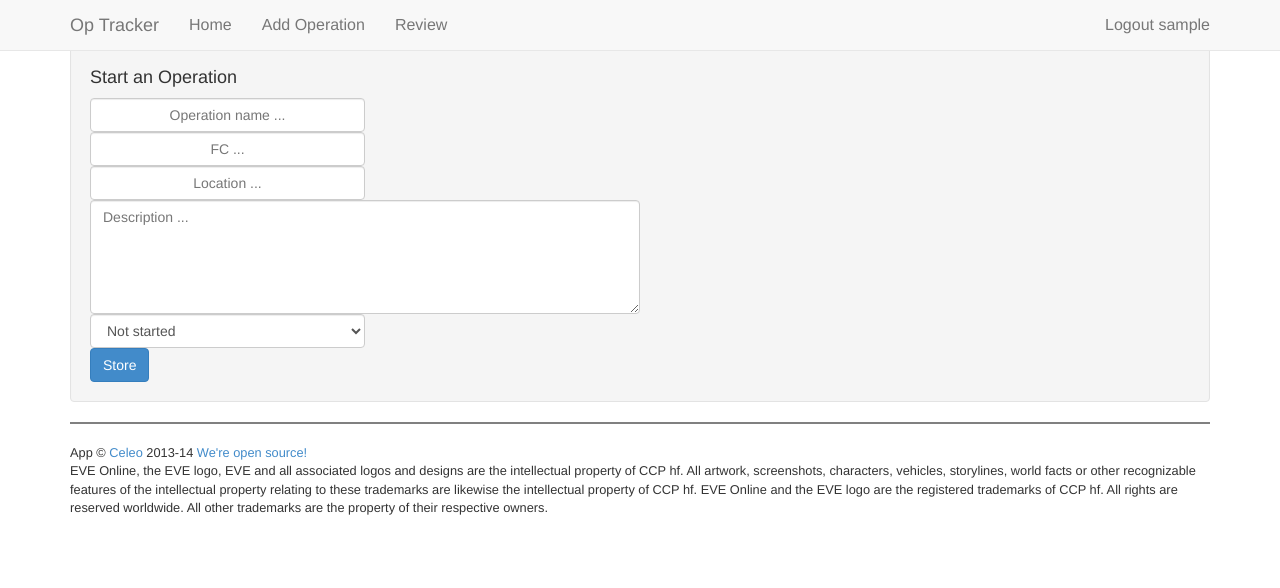
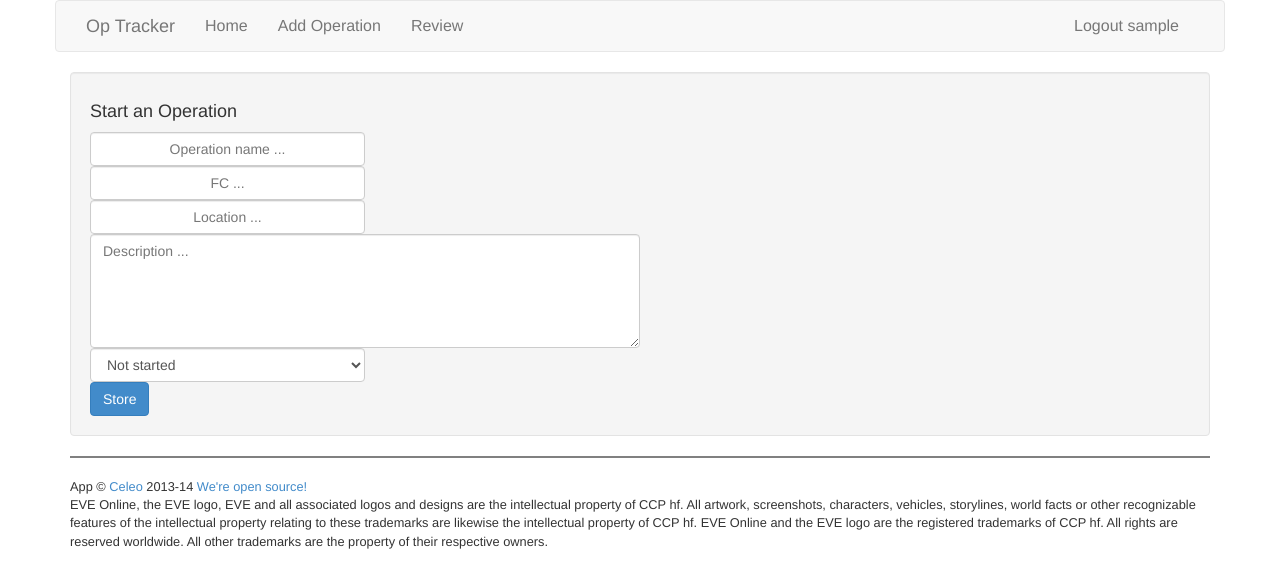
Before and after one commit to Celeo/EveTrackers, a Flask app: template trackers/templates/op/addop.html in a window 1280 px wide. Shown: the top 588 px of the page. Run offline with Flask 2, Linux system fonts and the light colour scheme; the template is opened without the code that fills it, so the values that code supplies are empty; the visitor is signed in with stand-in values (Sample User, id 1); some libraries are stand-ins or nearby versions.

Commit message:
Making optracker top nav bar the same style as sitetracker

```diff
--- a/trackers/static/css/op.css
+++ b/trackers/static/css/op.css
@@ -1,5 +1,4 @@
 body {
-    margin-top: 3%;
     font-size: medium;
 }
 
--- a/trackers/templates/op/base.html
+++ b/trackers/templates/op/base.html
@@ -16,8 +16,8 @@
 
 <body>
 
-<div class="navbar navbar-default navbar-fixed-top" role="navigation">
-    <div class="container">
+<div class="navbar navbar-default container" role="navigation">
+    <div class="container-fluid">
         <div class="navbar-header">
             <button type="button" class="navbar-toggle" data-toggle="collapse" data-target=".navbar-collapse">
                 <span class="sr-only">Toggle navigation</span>
```
